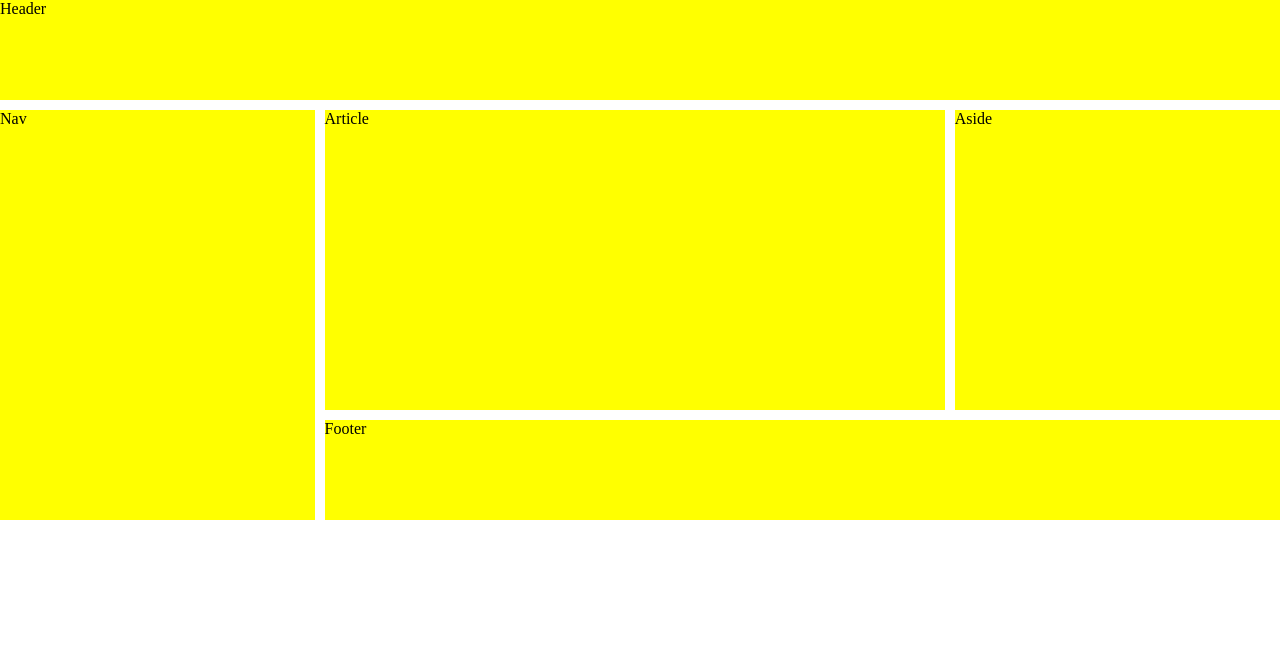
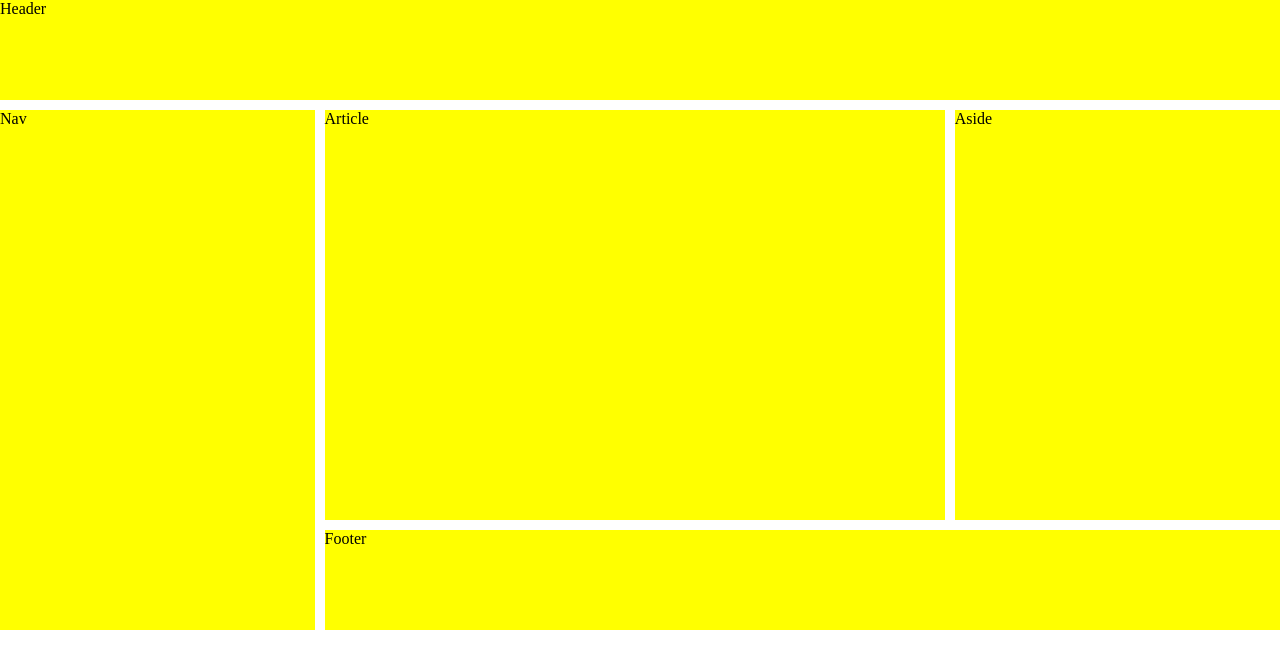
Before and after one commit to IvanSantibanez/desarrollo-frontend-ejercicios, a plain HTML site: page ejercicio-7.1/layout-01-g.html in a window 1280 px wide. Drawn offline with Linux system fonts and the light colour scheme.

Commit message:
arreglo layout-1

```diff
--- a/ejercicio-7.1/style-1.css
+++ b/ejercicio-7.1/style-1.css
@@ -4,6 +4,7 @@ body {
     gap: 10px;
     grid-auto-rows: 100px 300px 100px;
     grid-template-areas:"he he he he"
+                        "na ar ar as"
                         "na ar ar as"
                         "na fo fo fo"
                         ;
```
